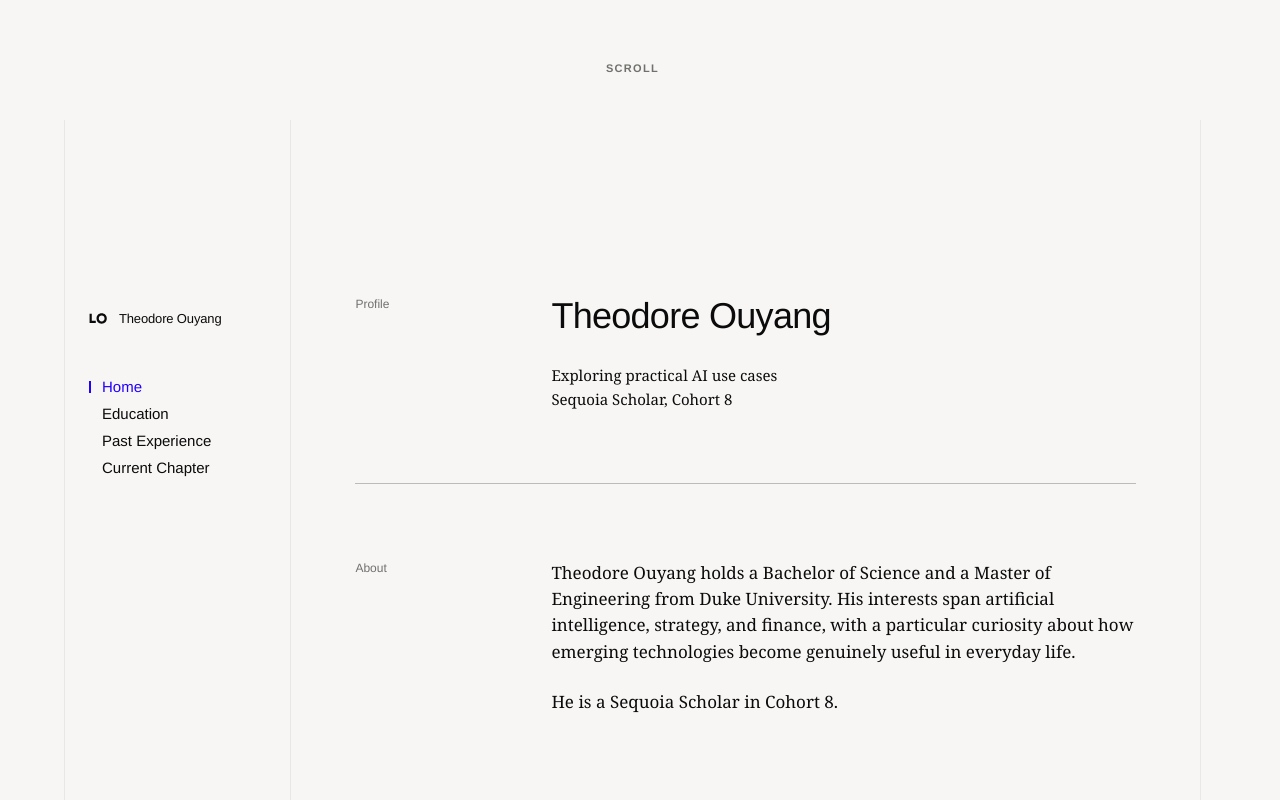
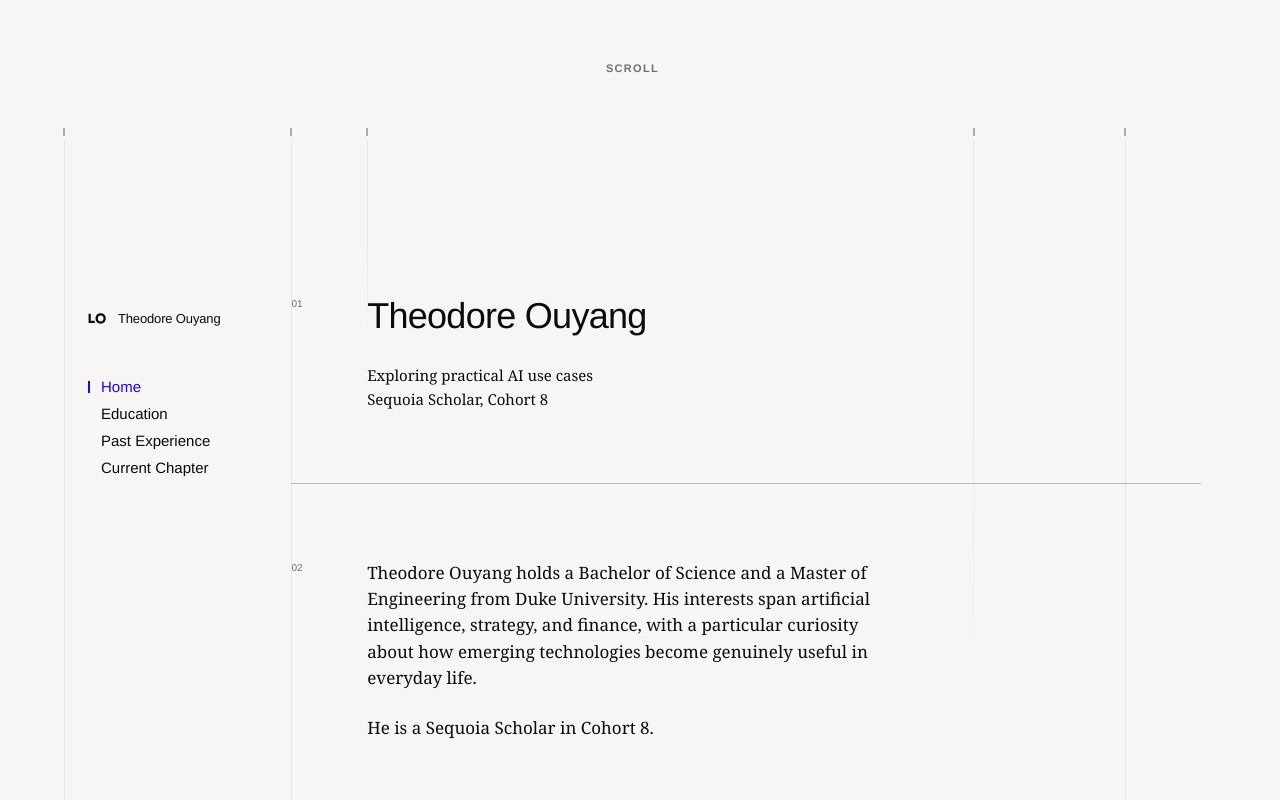
Before and after one commit to 130U/130U.github.io, a Next.js app: page / in a window 1280 px wide. Shown: the part 680-1480 px from the top of the page. Built offline with nearby package versions, Linux system fonts and the light colour scheme.

Commit message:
Refine editorial hierarchy and structural grid

```diff
--- a/app/components/SiteShell.tsx
+++ b/app/components/SiteShell.tsx
@@ -1,6 +1,7 @@
 import type { ReactNode } from "react";
 import type { ActivePage } from "../lib/content/site";
 import { SiteNavigation } from "./SiteNavigation";
+import { StructuralGrid } from "./StructuralGrid";
 
 export function SiteShell({
   active,
@@ -25,6 +26,7 @@ export function SiteShell({
       <div
         className={frameClassName ? `site-frame ${frameClassName}` : "site-frame"}
       >
+        <StructuralGrid />
         <SiteNavigation active={active} />
 
         <main className="content-column" id="main-content">
--- /dev/null
+++ b/app/components/StructuralGrid.tsx
@@ -0,0 +1,22 @@
+const guides = [
+  "frame-start",
+  "rail-boundary",
+  "reading-start",
+  "reading-measure",
+  "reading-end",
+] as const;
+
+export function StructuralGrid() {
+  return (
+    <div className="structural-grid" aria-hidden="true">
+      {guides.map((guide) => (
+        <span
+          className={`structural-guide structural-guide-${guide}`}
+          key={guide}
+        >
+          <span className="structural-guide-tick" />
+        </span>
+      ))}
+    </div>
+  );
+}
--- a/app/globals.css
+++ b/app/globals.css
@@ -91,12 +91,93 @@ button:focus-visible {
 }
 
 .site-frame {
+  position: relative;
   display: grid;
   grid-template-columns: repeat(15, minmax(0, 1fr));
-  width: min(100%, 1600px);
+  width: min(100%, 1440px);
   min-height: calc(100vh - 76px);
   margin: 0 auto;
   padding: 0 64px;
+}
+
+.structural-grid {
+  position: absolute;
+  z-index: 0;
+  inset: 0 64px;
+  display: grid;
+  grid-template-columns: repeat(15, minmax(0, 1fr));
+  pointer-events: none;
+}
+
+.structural-guide {
+  position: relative;
+  grid-row: 1;
+  min-height: 100%;
+}
+
+.structural-guide::before {
+  position: absolute;
+  top: 0;
+  bottom: 0;
+  left: -0.5px;
+  width: 1px;
+  background: var(--rule);
+  content: "";
+}
+
+.structural-guide-frame-start {
+  grid-column: 1;
+}
+
+.structural-guide-rail-boundary {
+  grid-column: 4;
+}
+
+.structural-guide-reading-start {
+  grid-column: 5;
+}
+
+.structural-guide-reading-measure {
+  grid-column: 13;
+}
+
+.structural-guide-reading-end {
+  grid-column: 15;
+}
+
+.structural-guide-reading-start::before,
+.structural-guide-reading-measure::before {
+  bottom: auto;
+  background: linear-gradient(to bottom, var(--rule) 0%, var(--rule) 55%, transparent 100%);
+}
+
+.structural-guide-reading-start::before {
+  height: 220px;
+}
+
+.structural-guide-reading-measure::before {
+  height: 560px;
+}
+
+.structural-guide-tick {
+  position: sticky;
+  z-index: 1;
+  top: 0;
+  display: block;
+  width: 2px;
+  height: 20px;
+  padding-top: 8px;
+  background: var(--page);
+  transform: translateX(-1px);
+}
+
+.structural-guide-tick::after {
+  display: block;
+  width: 2px;
+  height: 8px;
+  background: var(--muted);
+  content: "";
+  opacity: 0.55;
 }
 
 .site-rail {
@@ -111,8 +192,6 @@ button:focus-visible {
   height: 100vh;
   height: 100dvh;
   padding: 176px 22px 36px var(--rail-safe-inset);
-  border-right: 1px solid var(--rule);
-  border-left: 1px solid var(--rule);
 }
 
 .rail-header {
@@ -236,10 +315,20 @@ button:focus-visible {
 }
 
 .content-column {
+  position: relative;
+  z-index: 1;
+  display: grid;
+  grid-template-columns: repeat(12, minmax(0, 1fr));
+  grid-auto-rows: max-content;
   grid-column: 4 / -1;
+  align-content: start;
   min-width: 0;
-  padding: 176px 64px 144px;
-  border-right: 1px solid var(--rule);
+  padding: 176px 0 144px;
+}
+
+.content-column > * {
+  grid-column: 2 / span 10;
+  min-width: 0;
 }
 
 .page-intro {
@@ -273,7 +362,6 @@ button:focus-visible {
 }
 
 .section-kicker,
-.chapter-context,
 .domain-page-number,
 .entry-date,
 .archive-entry-number,
@@ -295,12 +383,19 @@ button:focus-visible {
 }
 
 .section-kicker,
-.chapter-context,
 .domain-page-number {
   margin: 0 0 24px;
 }
 
 .lede {
+  max-width: 68ch;
+  margin: 27px 0 0;
+  color: var(--ink);
+  font-size: 15px;
+  line-height: 1.5;
+}
+
+.page-intro-support {
   max-width: 68ch;
   margin: 27px 0 0;
   color: var(--ink);
@@ -590,7 +685,7 @@ button:focus-visible {
 .site-footer {
   display: flex;
   justify-content: space-between;
-  width: min(calc(100% - 128px), 1472px);
+  width: min(calc(100% - 128px), 1312px);
   margin: 0 auto;
   padding: 25px 0 34px;
   border-top: 1px solid var(--rule-strong);
@@ -646,6 +741,19 @@ button:focus-visible {
     padding: 0 32px;
   }
 
+  .structural-grid {
+    inset: 0 32px;
+    grid-template-columns: repeat(12, minmax(0, 1fr));
+  }
+
+  .structural-guide-reading-measure {
+    grid-column: 10;
+  }
+
+  .structural-guide-reading-end {
+    grid-column: 12;
+  }
+
   .site-rail {
     grid-column: 1 / span 3;
     --rail-safe-inset: 20px;
@@ -653,9 +761,12 @@ button:focus-visible {
   }
 
   .content-column {
+    grid-template-columns: repeat(9, minmax(0, 1fr));
     grid-column: 4 / -1;
-    padding-right: 32px;
-    padding-left: 32px;
+  }
+
+  .content-column > * {
+    grid-column: 2 / span 7;
   }
 
   .course-grid {
@@ -696,6 +807,10 @@ button:focus-visible {
     width: 100%;
     min-height: 100vh;
     padding: 0 20px;
+  }
+
+  .structural-grid {
+    display: none;
   }
 
   .site-rail {
@@ -774,6 +889,7 @@ button:focus-visible {
   }
 
   .content-column {
+    display: block;
     padding: 88px 0 100px;
     border-right: 0;
   }
--- a/app/home.module.css
+++ b/app/home.module.css
@@ -3,34 +3,41 @@
 }
 
 .profileSection {
+  grid-column: 1 / -1;
   min-height: 100vh;
   min-height: 100dvh;
   padding-top: 176px;
 }
 
 .profileInner {
+  display: grid;
+  grid-template-columns: repeat(12, minmax(0, 1fr));
   width: 100%;
 }
 
 .identity {
   display: grid;
-  grid-template-columns: 132px minmax(0, 1fr);
+  grid-column: 1 / -1;
+  grid-template-columns: repeat(12, minmax(0, 1fr));
   align-items: start;
   padding-bottom: 72px;
   border-bottom: 1px solid var(--rule-strong);
-  gap: clamp(38px, 5vw, 76px);
 }
 
 .identityCopy {
+  grid-column: 2 / span 7;
   min-width: 0;
 }
 
-.sectionLabel {
+.sectionIndex {
+  grid-column: 1;
   margin: 0;
   color: var(--muted);
   font-family: var(--sans);
-  font-size: 12px;
-  line-height: 1.4;
+  font-size: 10px;
+  font-variant-numeric: tabular-nums;
+  line-height: 1.5;
+  user-select: none;
 }
 
 .identity h1 {
@@ -59,8 +66,8 @@
 .biography,
 .contactSection {
   display: grid;
-  grid-template-columns: 132px minmax(0, 1fr);
-  gap: clamp(38px, 5vw, 76px);
+  grid-column: 1 / -1;
+  grid-template-columns: repeat(12, minmax(0, 1fr));
 }
 
 .biography {
@@ -68,6 +75,7 @@
 }
 
 .biographyCopy {
+  grid-column: 2 / span 7;
   max-width: 72ch;
 }
 
@@ -87,6 +95,7 @@
 
 .contactStrip {
   display: grid;
+  grid-column: 2 / span 10;
   grid-template-columns:
     minmax(0, 1.15fr)
     minmax(0, 1fr)
@@ -184,19 +193,18 @@
   }
 }
 
-@media (max-width: 1100px) and (min-width: 768px) {
+@media (max-width: 1023px) and (min-width: 768px) {
+  .profileInner,
   .identity,
   .biography,
   .contactSection {
-    grid-template-columns: 112px minmax(0, 1fr);
-    gap: 32px;
+    grid-template-columns: repeat(9, minmax(0, 1fr));
   }
-}
 
-@media (max-width: 900px) and (min-width: 768px) {
-  .contactSection {
-    grid-template-columns: 1fr;
-    gap: 20px;
+  .identityCopy,
+  .biographyCopy,
+  .contactStrip {
+    grid-column: 2 / span 7;
   }
 }
 
@@ -206,9 +214,18 @@
   }
 
   .identity {
-    grid-template-columns: 1fr;
+    display: block;
     padding-bottom: 52px;
-    gap: 20px;
+  }
+
+  .profileInner,
+  .biography,
+  .contactSection {
+    display: block;
+  }
+
+  .sectionIndex {
+    display: none;
   }
 
   .identity h1 {
@@ -218,12 +235,6 @@
 
   .credentials {
     margin-top: 20px;
-  }
-
-  .biography,
-  .contactSection {
-    grid-template-columns: 1fr;
-    gap: 20px;
   }
 
   .biography {
--- a/app/now/page.tsx
+++ b/app/now/page.tsx
@@ -13,8 +13,8 @@ export default function NowPage() {
   return (
     <SiteShell active="now">
       <header className="page-intro current-chapter-intro">
-        <p className="chapter-context">Current Chapter</p>
-        <h1 id="now-heading">Exploring AI in everyday life.</h1>
+        <h1 id="now-heading">Current Chapter</h1>
+        <p className="page-intro-support">Exploring AI in everyday life.</p>
       </header>
 
       <article className="current-chapter-brief" aria-labelledby="now-heading">
--- a/app/page.tsx
+++ b/app/page.tsx
@@ -34,7 +34,9 @@ export default function Home() {
         >
           <div className={styles.profileInner}>
             <header className={styles.identity}>
-              <p className={styles.sectionLabel}>Profile</p>
+              <p className={styles.sectionIndex} aria-hidden="true">
+                01
+              </p>
               <div className={styles.identityCopy}>
                 <h1 id="home-heading">Theodore Ouyang</h1>
                 <ul className={styles.credentials} aria-label="Profile summary">
@@ -45,7 +47,9 @@ export default function Home() {
             </header>
 
             <div className={styles.biography}>
-              <p className={styles.sectionLabel}>About</p>
+              <p className={styles.sectionIndex} aria-hidden="true">
+                02
+              </p>
               <div className={styles.biographyCopy}>
                 <p>
                   Theodore Ouyang holds a Bachelor of Science and a Master of
@@ -59,7 +63,9 @@ export default function Home() {
             </div>
 
             <div className={styles.contactSection}>
-              <p className={styles.sectionLabel}>Coordinates</p>
+              <p className={styles.sectionIndex} aria-hidden="true">
+                03
+              </p>
               <ul className={styles.contactStrip}>
                 <li>
                   <span className={styles.contactLabel}>
--- a/app/past-experience/page.tsx
+++ b/app/past-experience/page.tsx
@@ -15,8 +15,8 @@ export default function PastExperiencePage() {
   return (
     <SiteShell active="experience">
       <header className="page-intro plain-page-intro experience-intro">
-        <h1>Theodore before July 1st, 2026.</h1>
-        <p className="lede">Select a domain to view the complete record.</p>
+        <h1>Past Experience</h1>
+        <p className="page-intro-support">Theodore before July 1st, 2026.</p>
       </header>
 
       <nav className="domain-directory" aria-label="Experience domains">
```
Also changed, not shown: content/visible-copy-manifest.json (+9 -9 lines), scripts/check-protected-sources.mjs (+8 -1 lines), .impeccable/design.json, 2 other files (tests, documents, lock files or other folders).
